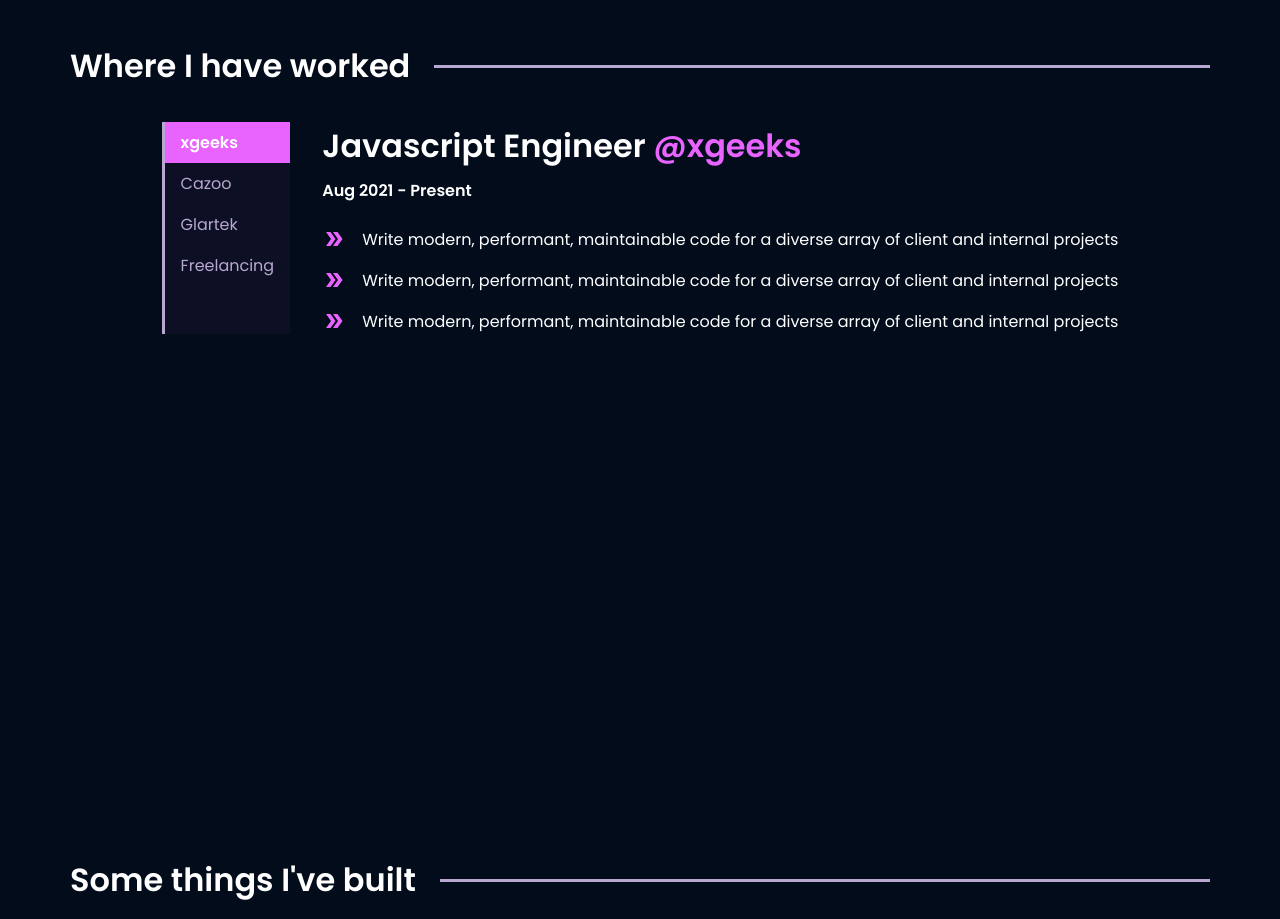
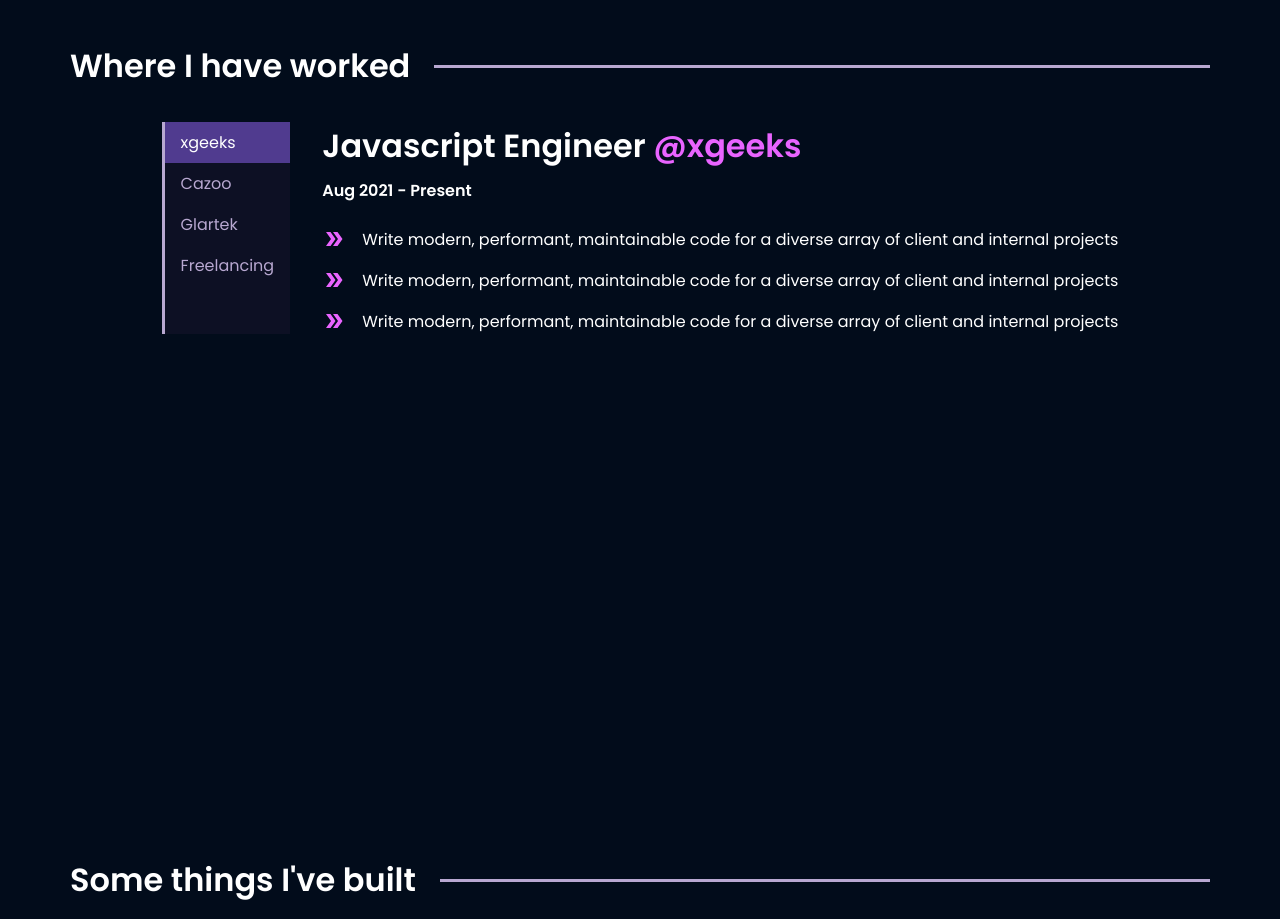
Before and after one commit to juniorboos/juniorboos.github.io, a React (Vite) app: page / in a window 1280 px wide. Shown: the part 1940-2859 px from the top of the page. Built offline with nearby package versions, Linux system fonts and the light colour scheme.

Commit message:
refactor pointer cursor usage

```diff
--- a/src/components/atoms/button.ts
+++ b/src/components/atoms/button.ts
@@ -3,7 +3,6 @@
 const Button = styled("button", {
   borderRadius: "$2",
   padding: "$3 $10",
-  cursor: "pointer",
   fontSize: "$m",
   textDecoration: "none",
   transition: "$button",
--- a/src/components/molecules/social-links/social-links.styles.ts
+++ b/src/components/molecules/social-links/social-links.styles.ts
@@ -7,7 +7,6 @@
   alignSelf: "center",
 
   "& a > svg": {
-    cursor: "pointer",
     fill: "$textSecondary",
     "&:hover": {
       transform: "scale(1.1)",
--- a/src/components/sections/professional/professional.styles.ts
+++ b/src/components/sections/professional/professional.styles.ts
@@ -56,9 +56,8 @@
   variants: {
     active: {
       true: {
-        fontWeight: "$bold",
         color: "$textPrimary",
-        backgroundColor: "$primary",
+        backgroundColor: "$backgroundAccent",
       },
     },
   },
--- a/src/components/sections/professional/professional.tsx
+++ b/src/components/sections/professional/professional.tsx
@@ -34,7 +34,10 @@
         </CompaniesList>
         <JobDescription>
           <Typography size="xl" weight="bold">
-            {selectedCompany.role} <span>@{selectedCompany.name}</span>
+            {selectedCompany.role}{" "}
+            <Typography size="xl" color="accent" as="a">
+              @{selectedCompany.name}
+            </Typography>
           </Typography>
           <Typography weight="bold">{selectedCompany.period}</Typography>
           <JobDescriptionSkills>
--- a/src/theme/global-styles.ts
+++ b/src/theme/global-styles.ts
@@ -25,6 +25,8 @@
   "::-webkit-scrollbar-thumb:hover": {
     background: "$scrollHover",
   },
+
+  "a, button": { cursor: "pointer" },
 });
 
 export { globalStyles };
```
